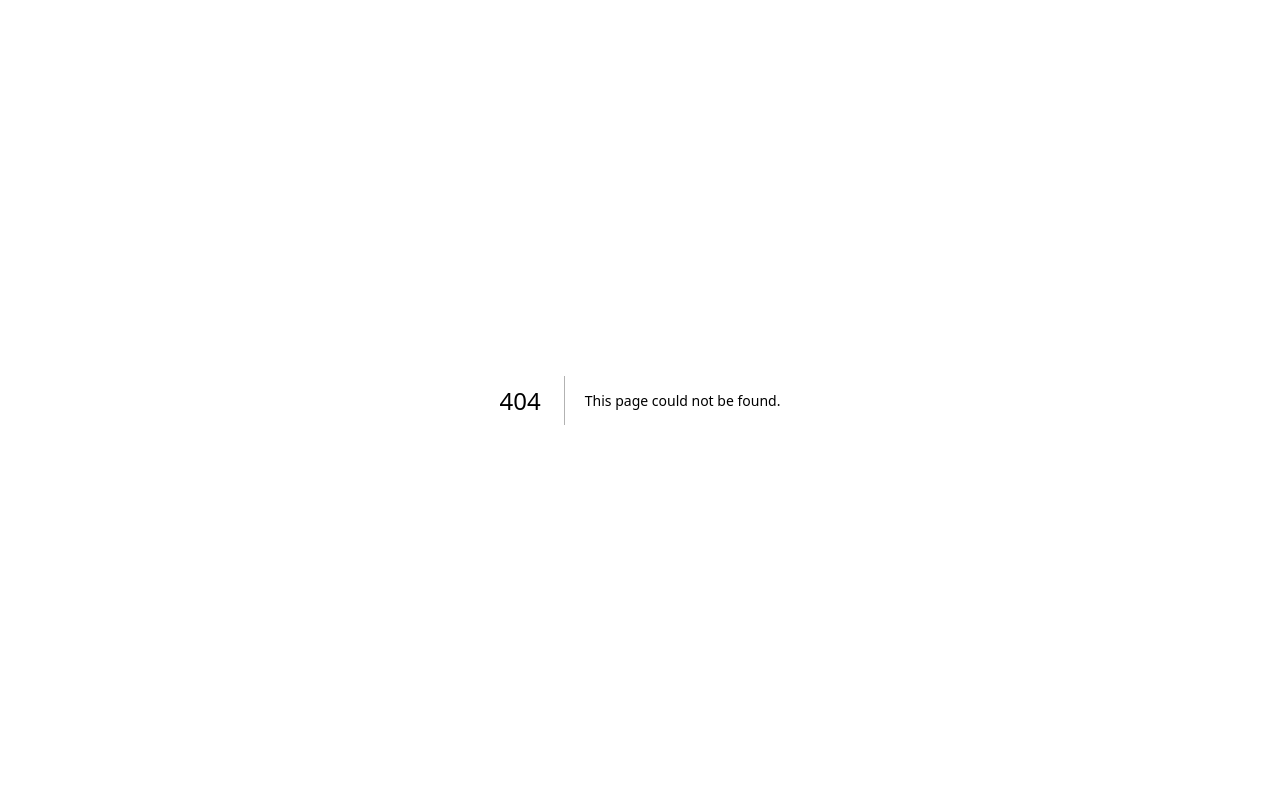
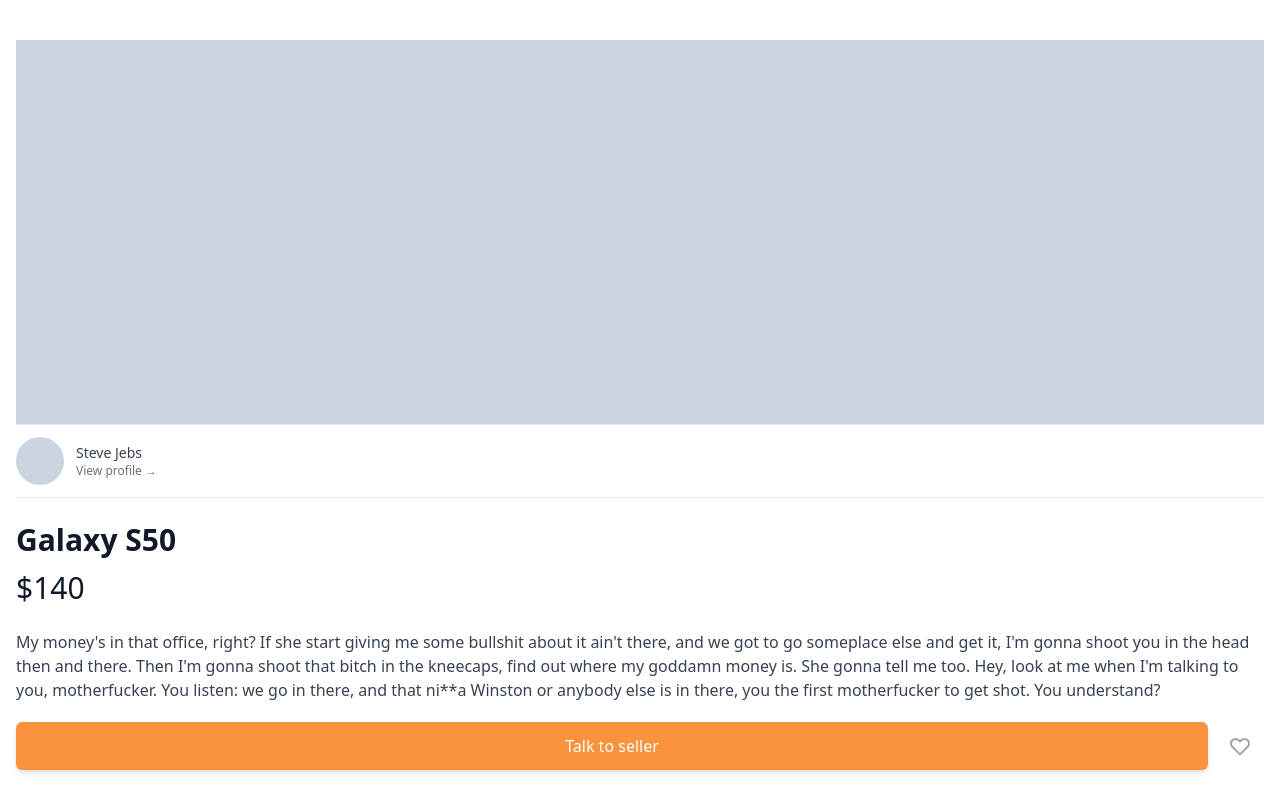
Before and after one commit to KeMezz/carrot-market, a Next.js app: page /items/1 in a window 1280 px wide. Before the commit this address had no page. Shown: the top 800 px of the page. Built offline with nearby package versions, Linux system fonts and the light colour scheme.

Commit message:
design item detail screen

```diff
--- /dev/null
+++ b/pages/items/[id].tsx
@@ -0,0 +1,70 @@
+import type { NextPage } from "next";
+
+const ItemDetail: NextPage = () => {
+  return (
+    <div className="px-4 py-10">
+      <div className="mb-8">
+        <div className="h-96 bg-slate-300" />
+        <div className="flex py-3 border-t border-b items-center space-x-3">
+          <div className="w-12 h-12 rounded-full bg-slate-300" />
+          <div className="cursor-pointer">
+            <p className="text-sm font-medium text-gray-700">Steve Jebs</p>
+            <p className="text-xs font-medium text-gray-500">
+              View profile &rarr;
+            </p>
+          </div>
+        </div>
+        <div className="mt-6">
+          <h1 className="text-3xl font-bold text-gray-900">Galaxy S50</h1>
+          <span className="block text-3xl mt-3 text-gray-900">$140</span>
+          <p className="text-base text-gray-700 mt-6">
+            My money&apos;s in that office, right? If she start giving me some
+            bullshit about it ain&apos;t there, and we got to go someplace else
+            and get it, I&apos;m gonna shoot you in the head then and there.
+            Then I&apos;m gonna shoot that bitch in the kneecaps, find out where
+            my goddamn money is. She gonna tell me too. Hey, look at me when
+            I&apos;m talking to you, motherfucker. You listen: we go in there,
+            and that ni**a Winston or anybody else is in there, you the first
+            motherfucker to get shot. You understand?
+          </p>
+          <div className="flex items-center justify-between mt-5 space-x-2">
+            <button className="flex-1 bg-orange-400 text-white py-3 rounded-md shadow-md hover:bg-orange-600 font-medium focus:outline-none focus:ring-2 focus:ring-offset-2 focus:ring-orange-400">
+              Talk to seller
+            </button>
+            <button className="p-3 flex items-center justify-center text-gray-400 hover:bg-gray-100 hover:text-gray-500 rounded-md">
+              <svg
+                className="h-6 w-6 "
+                xmlns="http://www.w3.org/2000/svg"
+                fill="none"
+                viewBox="0 0 24 24"
+                stroke="currentColor"
+                aria-hidden="true"
+              >
+                <path
+                  strokeLinecap="round"
+                  strokeLinejoin="round"
+                  strokeWidth="2"
+                  d="M4.318 6.318a4.5 4.5 0 000 6.364L12 20.364l7.682-7.682a4.5 4.5 0 00-6.364-6.364L12 7.636l-1.318-1.318a4.5 4.5 0 00-6.364 0z"
+                />
+              </svg>
+            </button>
+          </div>
+        </div>
+      </div>
+      <div>
+        <h2 className="text-2xl font-bold text-gray-900 mb-4">Similar items</h2>
+        <div className="grid grid-cols-2 gap-4">
+          {[1, 2, 3, 4, 5, 6].map((_, i) => (
+            <div key={i}>
+              <div className="w-full h-56 bg-slate-300 mb-2" />
+              <h3 className="text-gray-700">Galaxy S60</h3>
+              <p className="text-xs font-bold text-gray-900">$6</p>
+            </div>
+          ))}
+        </div>
+      </div>
+    </div>
+  );
+};
+
+export default ItemDetail;
```
